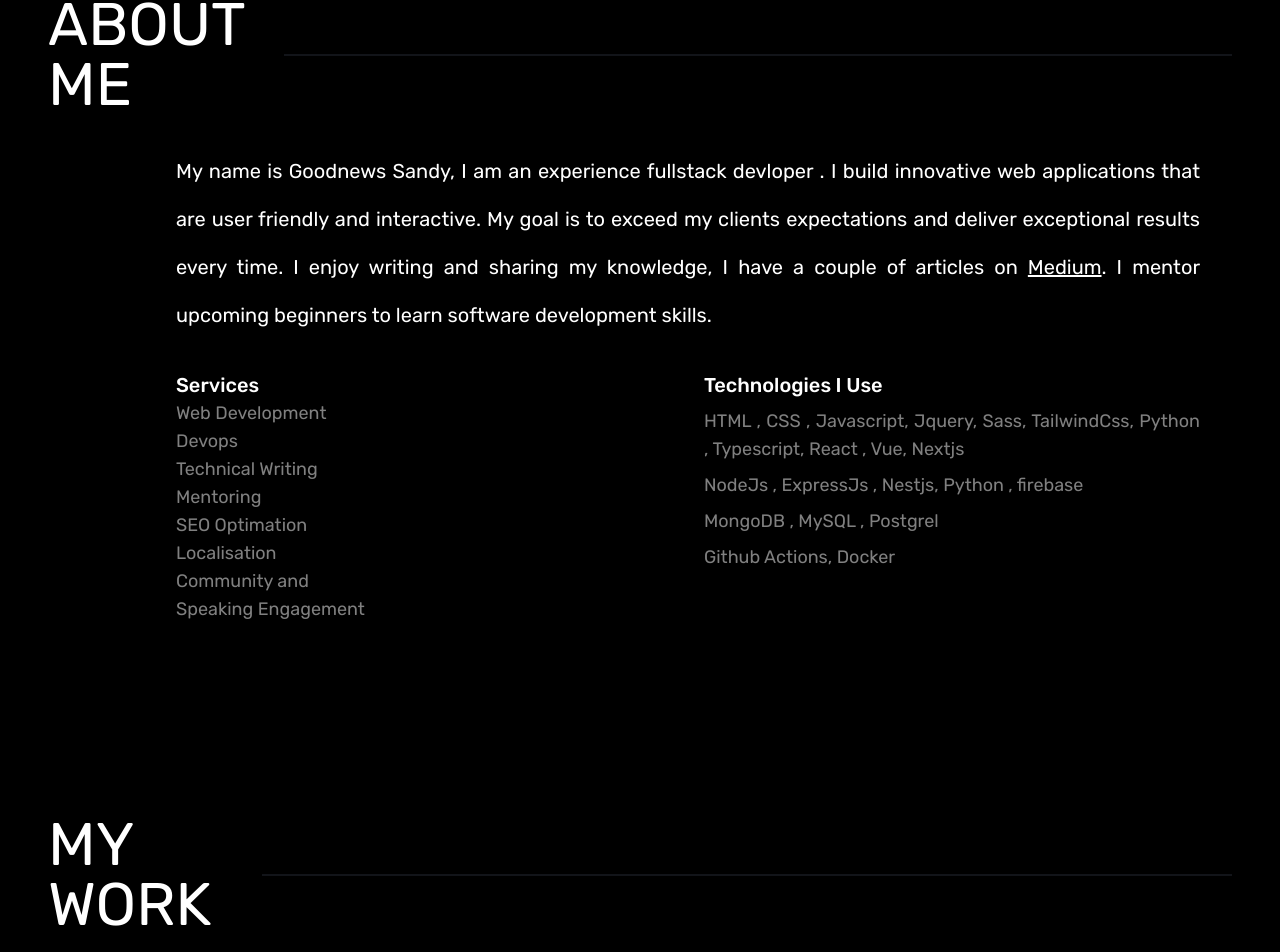
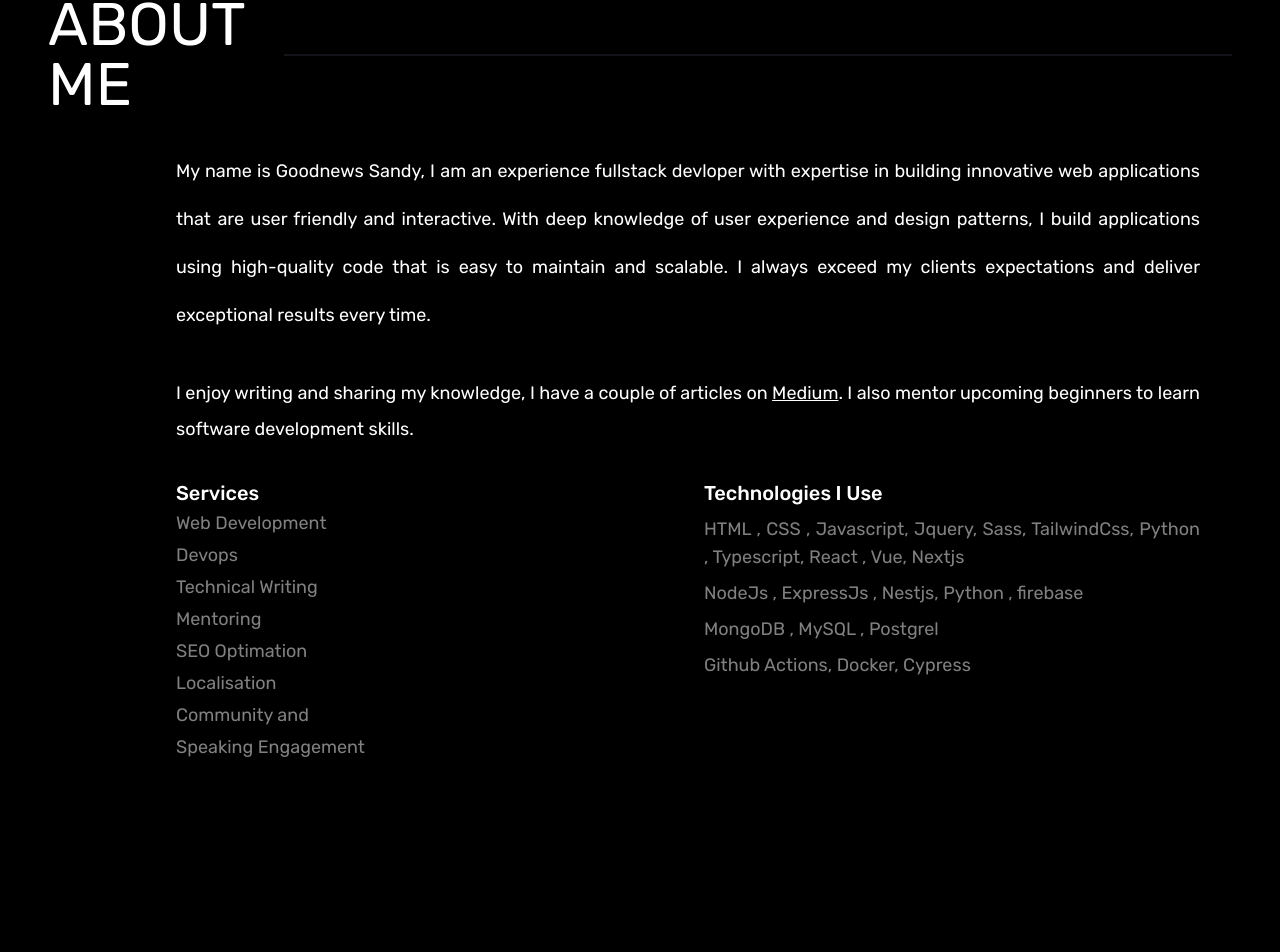
Before and after one commit to sandygudie/sandy_portfolio, a Next.js app: page / in a window 1280 px wide. Shown: the part 761-1713 px from the top of the page. Built offline with nearby package versions, Linux system fonts and the light colour scheme.

Commit message:
added new portfolo

```diff
--- a/components/AboutMe.jsx
+++ b/components/AboutMe.jsx
@@ -7,7 +7,7 @@ export default function AboutMe() {
         <h2 className="text-4xl md:text-6xl">ABOUT ME</h2>
         <hr className="border-gray border w-full" />
       </div>
-      <div className="mt-8 lg:pl-32 lg:pr-8 text-lg md:text-xl text-justify leading-loose">
+      <div className="mt-8 lg:pl-32 lg:pr-8 text-lg text-justify leading-loose">
         {/* <p>
           I am a passionate web developer with 15 year of experience in creating
           custom websites and web applications. My mission is to help businesses
@@ -15,17 +15,20 @@ export default function AboutMe() {
           web development solutions.
         </p> */}
         <p className="leading-[3rem]">
-          My name is Goodnews Sandy, I am an experience fullstack devloper . I
-          build innovative web applications that are user friendly and
-          interactive. My goal is to exceed my clients expectations and deliver
-          exceptional results every time. I enjoy writing and sharing my
-          knowledge, I have a couple of articles on <a className="underline" href="sandygoody.medium.com">Medium</a>. I mentor upcoming
-          beginners to learn software development skills.
+          My name is Goodnews Sandy, I am an experience fullstack devloper with expertise in
+          building innovative web applications that are user friendly and
+          interactive. With  deep knowledge of user experience and design
+           patterns, I build applications using  high-quality code that is easy to maintain and scalable.
+           I always exceed my clients expectations and deliver
+          exceptional results every time.
         </p>
-
+        <br/>
+<p>I enjoy writing and sharing my
+          knowledge, I have a couple of articles on <a className="underline" href="sandygoody.medium.com">Medium</a>. I also mentor upcoming
+          beginners to learn software development skills.</p>
         <div>
           <div className="flex-col md:flex-row flex items-start justify-between gap-8">
-            <div className="basis-1/2 text-gray-100 text-lg">
+            <div className="leading-[2rem] basis-1/2 text-gray-100 text-lg">
               {" "}
               <h3 className="text-xl text-white font-medium mt-8">Services</h3>
               <p>Web Development</p>
@@ -37,7 +40,7 @@ export default function AboutMe() {
               <p>Community and </p>
               <p>Speaking Engagement</p>
             </div>
-            <div className="basis-1/2 text-lg text-gray-100">
+            <div className="leading-[2rem] basis-1/2 text-lg text-gray-100">
               <h3 className="text-xl text-white font-medium mt-8">
                 Technologies I Use
               </h3>
@@ -49,7 +52,7 @@ export default function AboutMe() {
                 NodeJs , ExpressJs , Nestjs, Python , firebase{" "}
               </p>
               <p className="my-2 text-lg">MongoDB , MySQL , Postgrel</p>
-              <p className="my-2 text-lg">Github Actions, Docker</p>
+              <p className="my-2 text-lg">Github Actions, Docker, Cypress</p>
             </div>
           </div>
         </div>
```
